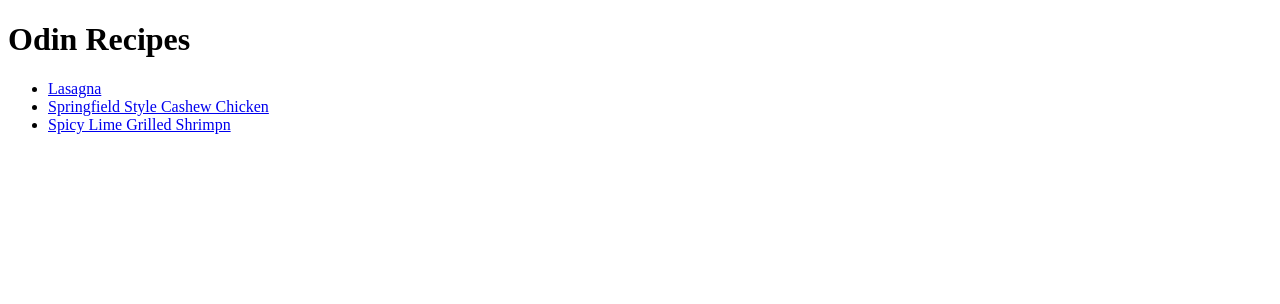
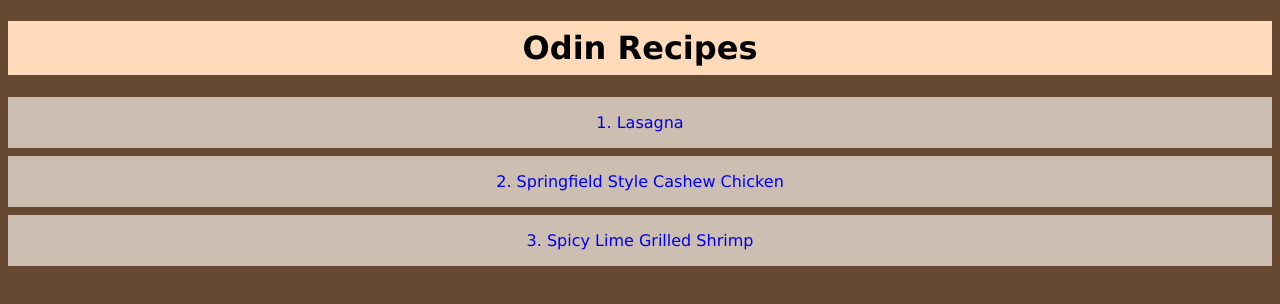
Before and after one commit to mor3245/odin-recipes, a plain HTML site: page index.html in a window 1280 px wide. Drawn offline with Linux system fonts and the light colour scheme.

Commit message:
Complete index page css

```diff
--- /dev/null
+++ b/index.css
@@ -0,0 +1,43 @@
+html {
+    font-family:Verdana, Geneva, Tahoma, sans-serif;
+    background: #664930;
+}
+
+a {
+    text-decoration: none;
+}
+
+.title {
+    background: #FFDBBB;
+    text-align: center;
+    padding: 8px;
+}
+
+.recipe-list {
+    counter-reset: recipe;
+    list-style-position: inside;
+    text-align: center;
+    list-style-type: none;
+    padding-left: 0;
+}
+
+.recipe-list li {
+    width: 100%;
+    background: #CCBEB1;
+    margin: 8px 0px;
+    counter-increment: recipe;
+}
+
+.recipe-list li a {
+    width: 100%;
+    box-sizing: border-box;
+    display: inline-block;
+}
+
+.recipe-list li a::before {
+    content: counter(recipe) ". ";
+}
+
+ .recipe-list li a {
+       padding: 16px 0px;
+}
--- a/index.html
+++ b/index.html
@@ -3,13 +3,16 @@
     <head>
         <meta charset="utf-8">
         <title>My Recipe</title>
+        <link rel="stylesheet" href="index.css">
     </head>
     <body>
-        <h1>Odin Recipes</h1>
-        <ul>
+        <h1 class="title">Odin Recipes</h1>
+
+        <ol class="recipe-list">
             <li><a href="./recipes/lasagna.html">Lasagna</a></li>
             <li><a href="./recipes/springfield_style_cashew_chicken.html">Springfield Style Cashew Chicken</a></li>
-            <li><a href="./recipes/spicy_lime_grilled_shrimp.html">Spicy Lime Grilled Shrimpn</a></li>
-        </ul>
+            <li><a href="./recipes/spicy_lime_grilled_shrimp.html">Spicy Lime Grilled Shrimp</a></li>
+        </ol>
+
     </body>
 </html>
```
